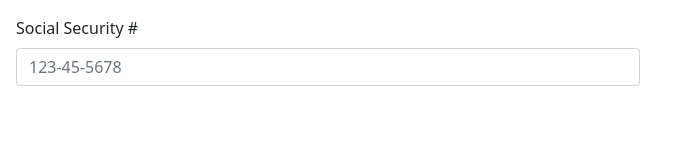
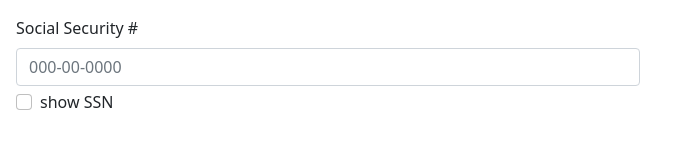
Before and after one commit to rohanthorat/angular-ssn, an Angular app: page / in a window 1280 px wide. Shown: the top 164 px of the page, without its empty margins (0-687 px from the left). Built offline with nearby package versions, Linux system fonts and the light colour scheme.

Commit message:
adding show ssn checkbox and max length constraint

```diff
--- a/src/app/app.component.html
+++ b/src/app/app.component.html
@@ -3,16 +3,27 @@
     <div class="col-md-6">
       <label for="exampleFormControlInput1" class="form-label">Social Security #</label>
       <input
-        type="text"
+        [type]="getSSNType()"
         class="form-control"
         [ngClass]="(ssn && ssn.invalid) ? 'is-invalid' : ''"
-        placeholder="123-45-5678"
+        placeholder="000-00-0000"
         formControlName="ssn"
         inputmode="numeric"
+        [maxlength]=maxSSNInput
         (input)="inputSSN()">
         <div *ngIf="ssn && ssn.invalid" class="invalid-feedback">
-          SSN has to be 9 digits.
+          Please enter a valid 9 digit SSN.
         </div>
+
+      <div class="form-check mt-1">
+        <input
+          class="form-check-input"
+          type="checkbox"
+          (change)="toggleSSNValue()">
+        <label class="form-check-label" for="flexCheckDefault">
+          show SSN
+        </label>
+      </div>
     </div>
   </form>
 </div>
--- a/src/app/app.component.ts
+++ b/src/app/app.component.ts
@@ -1,5 +1,6 @@
 import { Component } from '@angular/core';
 import { AbstractControl, FormControl, FormGroup, Validators } from '@angular/forms';
+import { ssnInputValidator } from './ssnInputValidator';
 
 @Component({
   selector: 'app-root',
@@ -7,9 +8,10 @@ import { AbstractControl, FormControl, FormGroup, Validators } from '@angular/fo
   styleUrls: ['./app.component.scss']
 })
 export class AppComponent {
-  public title = 'angular-ssn';
+  public maxSSNInput = 11;
+  public showSSN = false;
   public ssnSample = new FormGroup({
-    ssn: new FormControl('', [Validators.maxLength(11)])
+    ssn: new FormControl('', [ssnInputValidator])
   })
 
   public onSubmit(): void {
@@ -20,7 +22,7 @@ export class AppComponent {
     this.ssn?.setValue(this.getSSNValidFormat(this.ssn.value))
   }
 
-  public get ssn(): AbstractControl|null {
+  public get ssn(): AbstractControl | null {
     return this.ssnSample.get('ssn');
   }
 
@@ -39,5 +41,13 @@ export class AppComponent {
     return formattedSSN;
   }
 
+  public toggleSSNValue() : void {
+    this.showSSN = !this.showSSN;
+  }
+
+  public getSSNType(): string {
+    return this.showSSN ? 'text' : 'password';
+  }
+
   constructor() { }
 }
```
